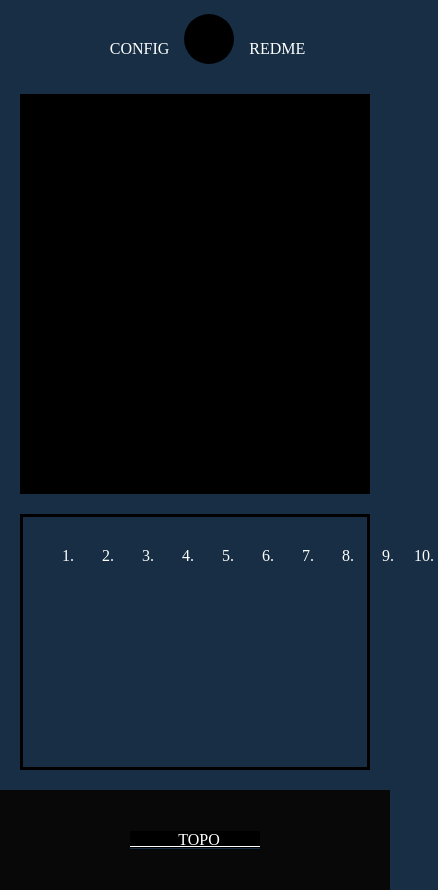
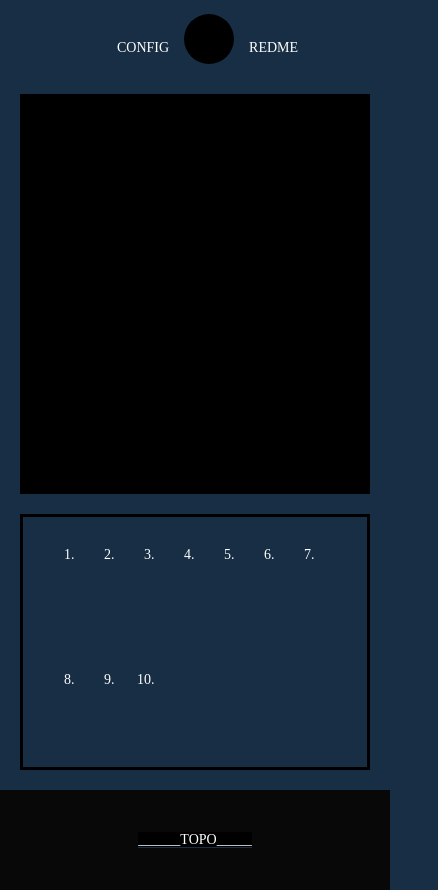
Before and after one commit to llErikll/Parquinho.github.io, a plain HTML site: page index.html in a window 390 px wide. Shown: the whole page, 438 px wide, since content can reach past the window. Drawn offline with Linux system fonts and the light colour scheme.

Commit message:
origin/main "testa responsividade"

```diff
--- a/index.html
+++ b/index.html
@@ -7,11 +7,11 @@
     <title>HomePag</title>
 </head>
 <body>
-    <nav id="nav">
+    <nav>
         <ul>
-            <li><P>CONFIG</P></li>
-            <li><a><div class="menu"></div></a></li>
-            <li><P>REDME</P></li>
+            <li><span>CONFIG</span></li>
+            <li><div class="menu"></div></li>
+            <li><span>REDME</span></li>
         </ul>
     </nav>
     <main>
@@ -31,7 +31,7 @@
     </main>
     <footer>
         <div>
-            <a id="down" href="#nav">______TOPO_____</a>
+            <a id="down">______TOPO_____</a>
         </div>
     </footer>
 </body>
--- a/style/style.css
+++ b/style/style.css
@@ -6,7 +6,7 @@
     transition: background-color 0.7s;
 }
 
-#nav .menu:hover {
+.menu:hover {
     animation-duration: 700ms;
     animation-name: Bmenu;
     animation-fill-mode: forwards;
@@ -25,15 +25,17 @@
     color: white;
     background-color: rgb(23, 46, 68);
     margin: 0;
+    font-size: 14px;
 }
 
 nav {
     display: flex;
 }
 
-ul {
+nav ul{
     display: flex;
     list-style: none;
+    justify-content: space-around;
     margin: auto;
 }
 
@@ -41,7 +43,8 @@ nav ul li {
     padding: 14px 15px 10px 0;
 }
 
-nav ul li p {
+nav ul li span{
+    display: inline-block;
     padding: 26px 0 0 0;
 }
 
@@ -57,6 +60,7 @@ main ol {
     height: 250px;
     margin: 20px;
     border: black solid;
+    flex-wrap: wrap;
 }
 
 main ol li {
@@ -71,6 +75,7 @@ footer {
     height: 100px;
     color: rgb(255, 255, 255);
     width: auto;
+    text-align: center;
 }
 
 footer div {
@@ -80,3 +85,11 @@ footer div {
 footer div a {
     background-color: rgb(0, 0, 0);
 }
+
+@media screen and (max-width: 350px) {
+    /* Estilos específicos para telas menores que 600px de largura */
+    * {
+        font-size: 12px;
+    }
+
+}
```
